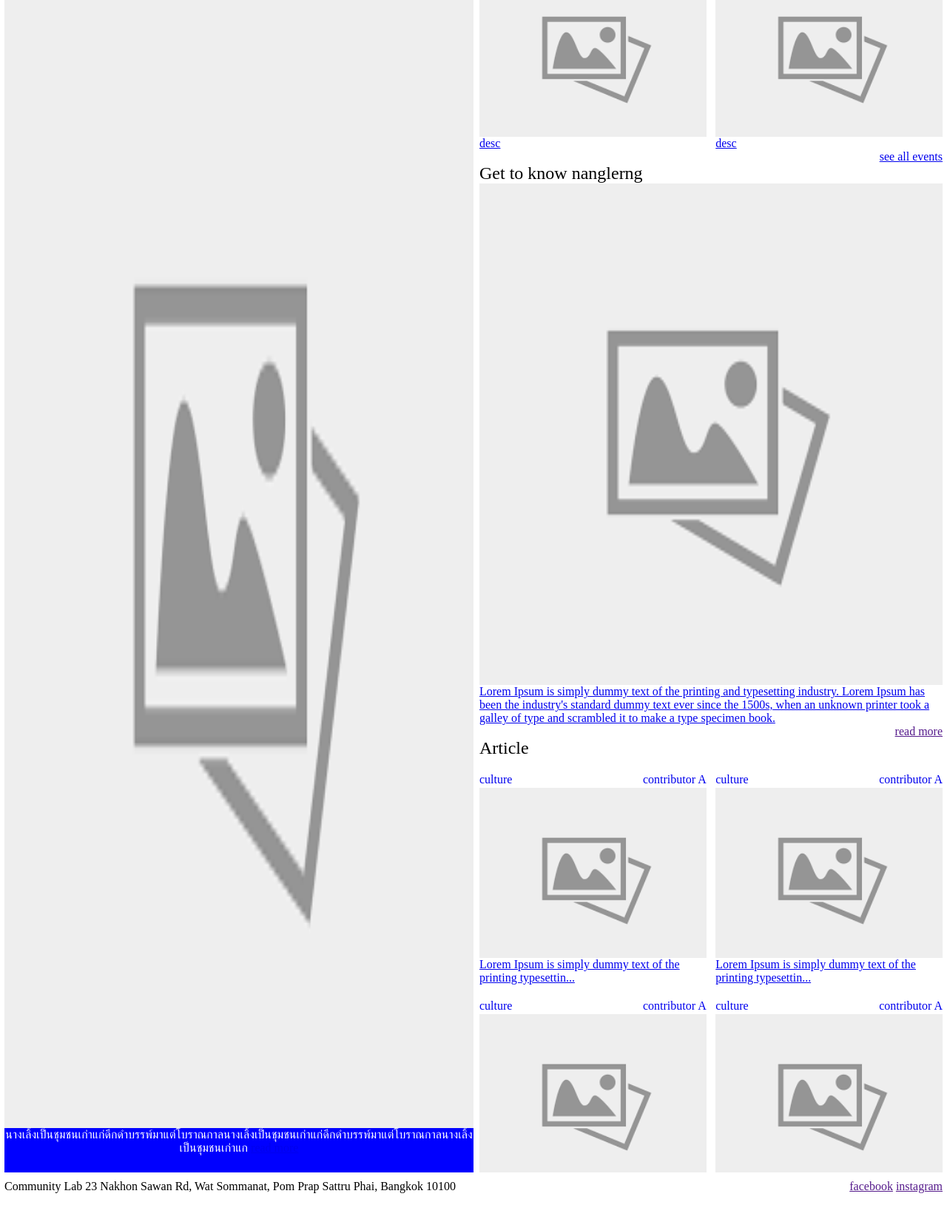
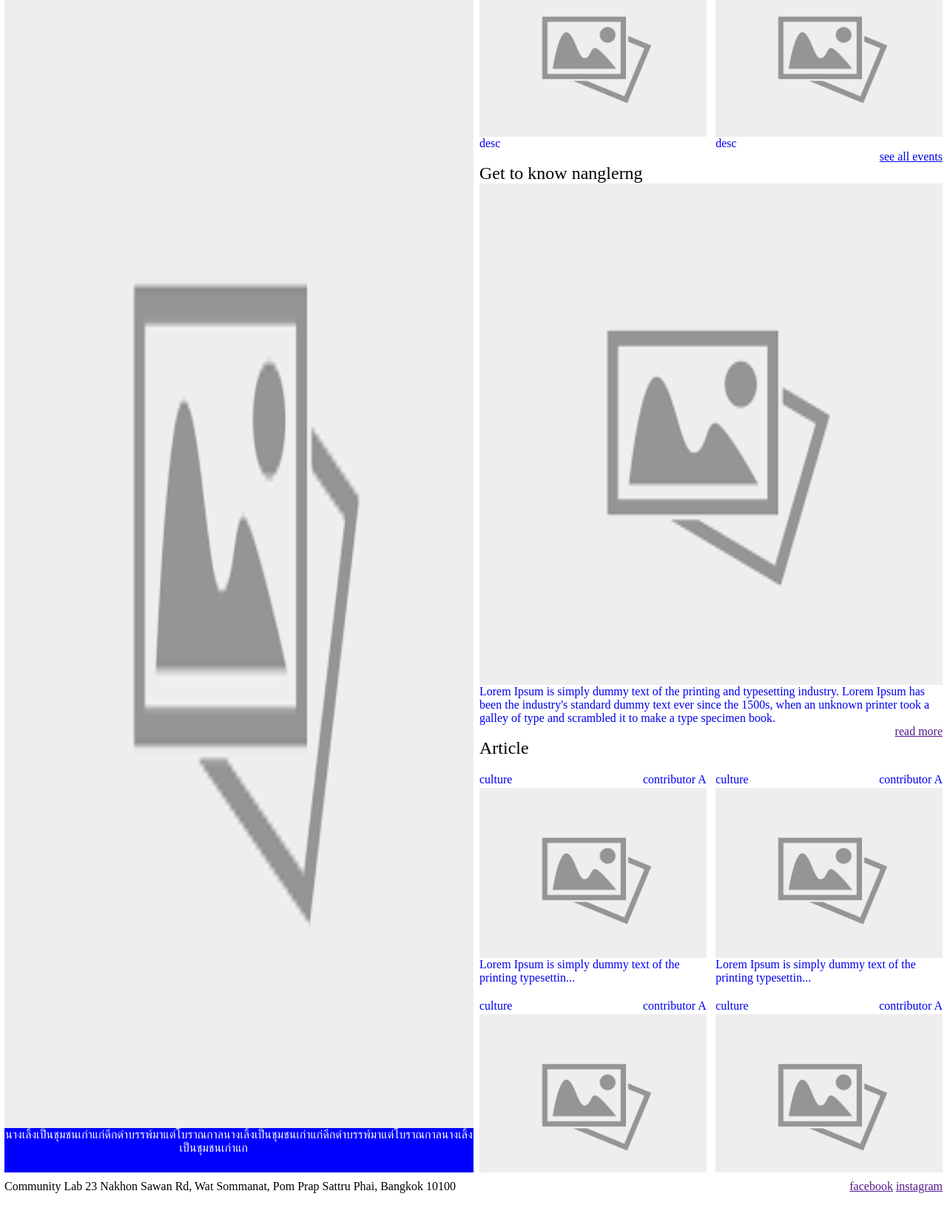
Before and after one commit to khajer/nanglerng, a Django app: page / in a window 1280 px wide. Shown: the part 231-1883 px from the top of the page at 74% size. Run offline with Django 3.2, Linux system fonts and the light colour scheme.

Commit message:
update link not underline

```diff
--- a/nanglerng/static/css/m1.css
+++ b/nanglerng/static/css/m1.css
@@ -111,6 +111,6 @@ li.menu-item {
     font-size: 24px;
 }
 
-a.text-detail-right{
+a.text-detail-right {
     text-decoration: none
 }
--- a/nanglerng/templates/home/index.html
+++ b/nanglerng/templates/home/index.html
@@ -37,7 +37,7 @@
                         <div class="head-left-box">What's on</div>
                         <div class="b-list">
                             <div class="llist">
-                                <a href="community/timeline/2">
+                                <a href="community/timeline/2" class="text-detail-right">
                                     <div class="headcard">
                                         <div class="headcard-left">20/20/21</div>
                                         <div class="headcard-right">location B</div>
@@ -47,7 +47,7 @@
                                 </a>
                             </div>
                             <div class="llist">
-                                <a href="community/timeline/3">
+                                <a href="community/timeline/3" class="text-detail-right">
                                     <div class="headcard">
                                         <div class="headcard-left">20/20/21</div>
                                         <div class="headcard-right">location A</div>
@@ -61,7 +61,7 @@
                     </div>
                     <div  class="bb">
                         <div class="head-left-box">Get to know nanglerng</div>
-                        <a href="community/map/1">
+                        <a href="community/map/1"  class="text-detail-right">
                             <div ><img src="{% static 'images/example.png' %}" width="100%" height="40%"></div>
                             <div>Lorem Ipsum is simply dummy text of the printing and typesetting industry. Lorem Ipsum has been the industry's standard dummy text ever since the 1500s, when an unknown printer took a galley of type and scrambled it to make a type specimen book.</div>
                             <div class="more"><a href="">read more</a></div>
@@ -71,7 +71,7 @@
                         <div class="head-left-box">Article</div>
                         <div class="b-list">
                             <div class="llist">
-                                <a href="/article/7">
+                                <a href="/article/7" class="text-detail-right">
                                     <div class="headcard">
                                         <div class="headcard-left">culture</div>
                                         <div class="headcard-right">contributor A</div>
@@ -81,7 +81,7 @@
                                 </a>
                             </div>
                             <div class="llist">
-                                <a href="/article/8">
+                                <a href="/article/8" class="text-detail-right">
                                     <div class="headcard">
                                         <div class="headcard-left">culture</div>
                                         <div class="headcard-right">contributor A</div>
@@ -91,7 +91,7 @@
                                 </a>
                             </div>
                             <div class="llist">
-                                <a href="/article/9">
+                                <a href="/article/9" class="text-detail-right">
                                     <div class="headcard">
                                         <div class="headcard-left">culture</div>
                                         <div class="headcard-right">contributor A</div>
@@ -101,7 +101,7 @@
                                 </a>
                             </div>
                             <div class="llist">
-                                <a href="/article/10">
+                                <a href="/article/10" class="text-detail-right">
                                     <div class="headcard">
                                         <div class="headcard-left">culture</div>
                                         <div class="headcard-right">contributor A</div>
```
